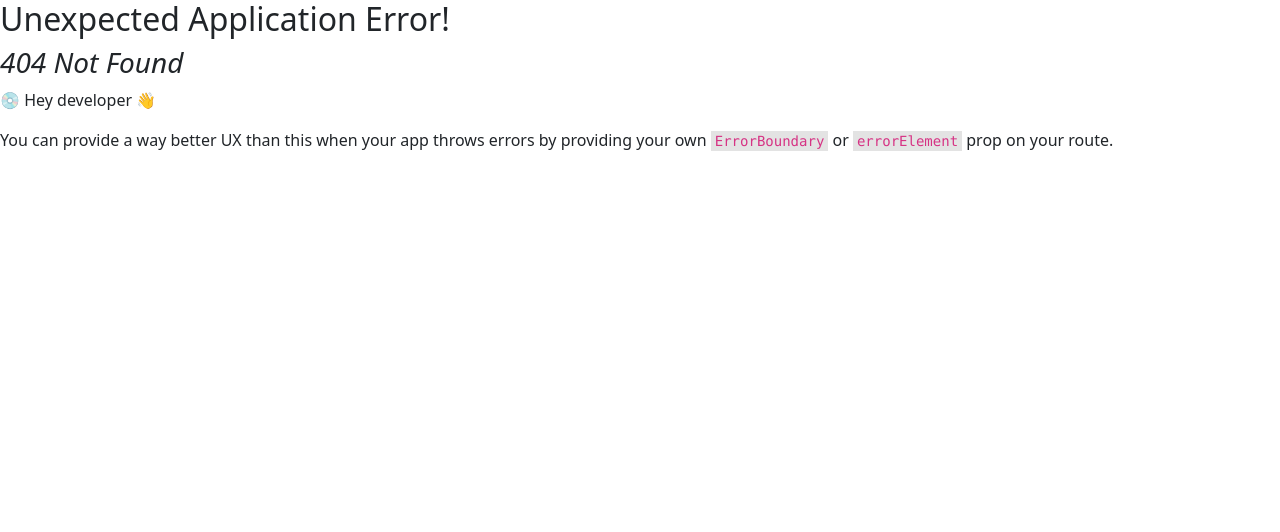
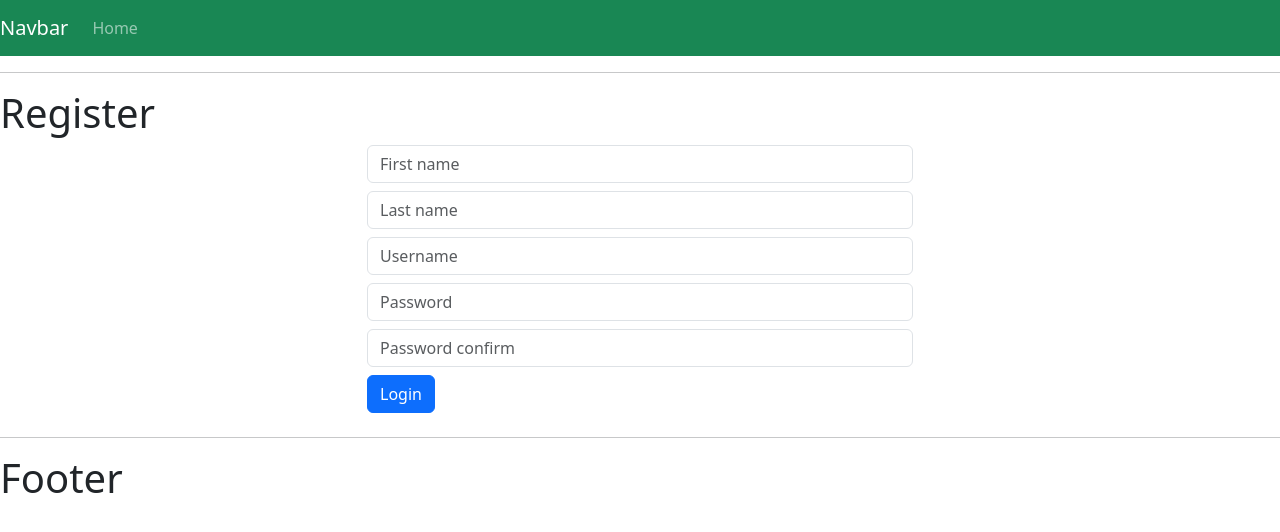
Before and after one commit to tomark4/react-bluuweb-2023, a React (Vite) app in the folder react-router/: page /register in a window 1280 px wide. Before the commit this address had no page. Shown: the top 532 px of the page. Built offline with nearby package versions, Linux system fonts and the light colour scheme.

Commit message:
Added register

```diff
--- a/react-router/src/pages/Home.tsx
+++ b/react-router/src/pages/Home.tsx
@@ -1,4 +1,4 @@
-import { useNavigate } from "react-router-dom";
+import { Link, useNavigate } from "react-router-dom";
 import { useAuthContext } from "../context/auth/AuthContext";
 import { useState } from "react";
 
@@ -14,7 +14,6 @@ const Home = () => {
 
   const handleLogin = async () => {
     setLoading(true);
-    console.log(values);
     await login(values.username, values.password);
     setLoading(false);
     navigate("/dashboard");
@@ -61,6 +60,9 @@ const Home = () => {
           </div>
         </div>
       </div>
+      <p className="text-center mt-2">
+        Don't have and account <Link to="/register">Register</Link>
+      </p>
     </div>
   );
 };
--- /dev/null
+++ b/react-router/src/pages/Register.tsx
@@ -0,0 +1,121 @@
+import { useState } from "react";
+import { useNavigate } from "react-router-dom";
+import { axiosInstance } from "../utils/axios-instance";
+
+const Register = () => {
+  const navigate = useNavigate();
+  const [loading, setLoading] = useState(false);
+  const [error, setError] = useState<any>(undefined);
+  const [values, setValues] = useState({
+    username: "",
+    password: "",
+    passwordConfirm: "",
+    firstName: "",
+    lastName: "",
+  });
+
+  const handleChange = (e: any) => {
+    setValues((prev) => ({ ...prev, [e.target.name]: e.target.value }));
+  };
+
+  const handleRegister = async (e: any) => {
+    e.preventDefault();
+    setLoading(true);
+    try {
+      setError("");
+      const { username, password, firstName, lastName } = values;
+
+      if (!(username.trim() || password.trim()))
+        throw { response: { message: "username and password required" } };
+
+      await axiosInstance.post(`/users/register/`, {
+        username,
+        password,
+        first_name: firstName,
+        last_name: lastName,
+      });
+      navigate("/");
+    } catch (e: any) {
+      setError(e.response.message);
+      console.error(e);
+    } finally {
+      setLoading(false);
+    }
+  };
+
+  return (
+    <div>
+      <h1>Register</h1>
+      <div className="container">
+        <div className="row">
+          <div className="col-6 mx-auto">
+            {error && <div className="alert alert-danger">{error}</div>}
+            <form onSubmit={handleRegister}>
+              <div className="mb-2">
+                <input
+                  type="text"
+                  name="firstName"
+                  placeholder="First name"
+                  value={values.firstName}
+                  onChange={handleChange}
+                  className="form-control"
+                />
+              </div>
+              <div className="mb-2">
+                <input
+                  type="text"
+                  name="lastName"
+                  placeholder="Last name"
+                  value={values.lastName}
+                  onChange={handleChange}
+                  className="form-control"
+                />
+              </div>
+              <div className="mb-2">
+                <input
+                  type="username"
+                  name="username"
+                  placeholder="Username"
+                  value={values.username}
+                  onChange={handleChange}
+                  className="form-control"
+                />
+              </div>
+              <div className="mb-2">
+                <input
+                  type="password"
+                  name="password"
+                  placeholder="Password"
+                  value={values.password}
+                  onChange={handleChange}
+                  className="form-control"
+                />
+              </div>
+              <div className="mb-2">
+                <input
+                  type="password"
+                  name="passwordConfirm"
+                  placeholder="Password confirm"
+                  value={values.passwordConfirm}
+                  onChange={handleChange}
+                  className="form-control"
+                />
+              </div>
+              <div className="mb-2">
+                <button
+                  type="submit"
+                  className="btn btn-primary"
+                  disabled={loading}
+                >
+                  {loading ? "Validate..." : "Login"}
+                </button>
+              </div>
+            </form>
+          </div>
+        </div>
+      </div>
+    </div>
+  );
+};
+
+export default Register;
--- a/react-router/src/routes.tsx
+++ b/react-router/src/routes.tsx
@@ -1,6 +1,7 @@
 import { createBrowserRouter } from "react-router-dom";
 import { PrivateLayout, PublicLayout } from "./layouts";
 import { Dashboard, Home } from "./pages";
+import Register from "./pages/Register";
 
 export const router = createBrowserRouter([
   {
@@ -8,6 +9,7 @@ export const router = createBrowserRouter([
     element: <PublicLayout />,
     children: [
       { index: true, element: <Home /> },
+      { path: "/register", element: <Register /> },
       {
         path: "/dashboard",
         element: <PrivateLayout />,
```
